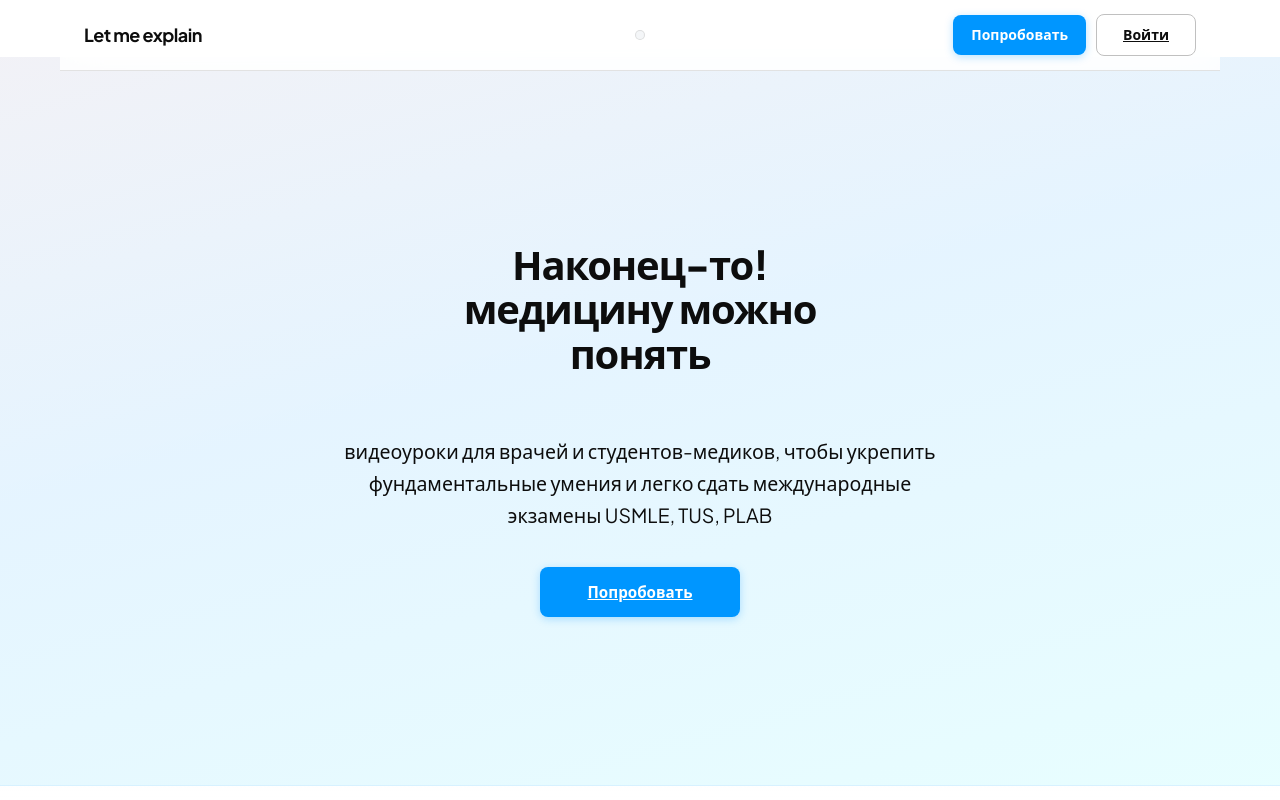
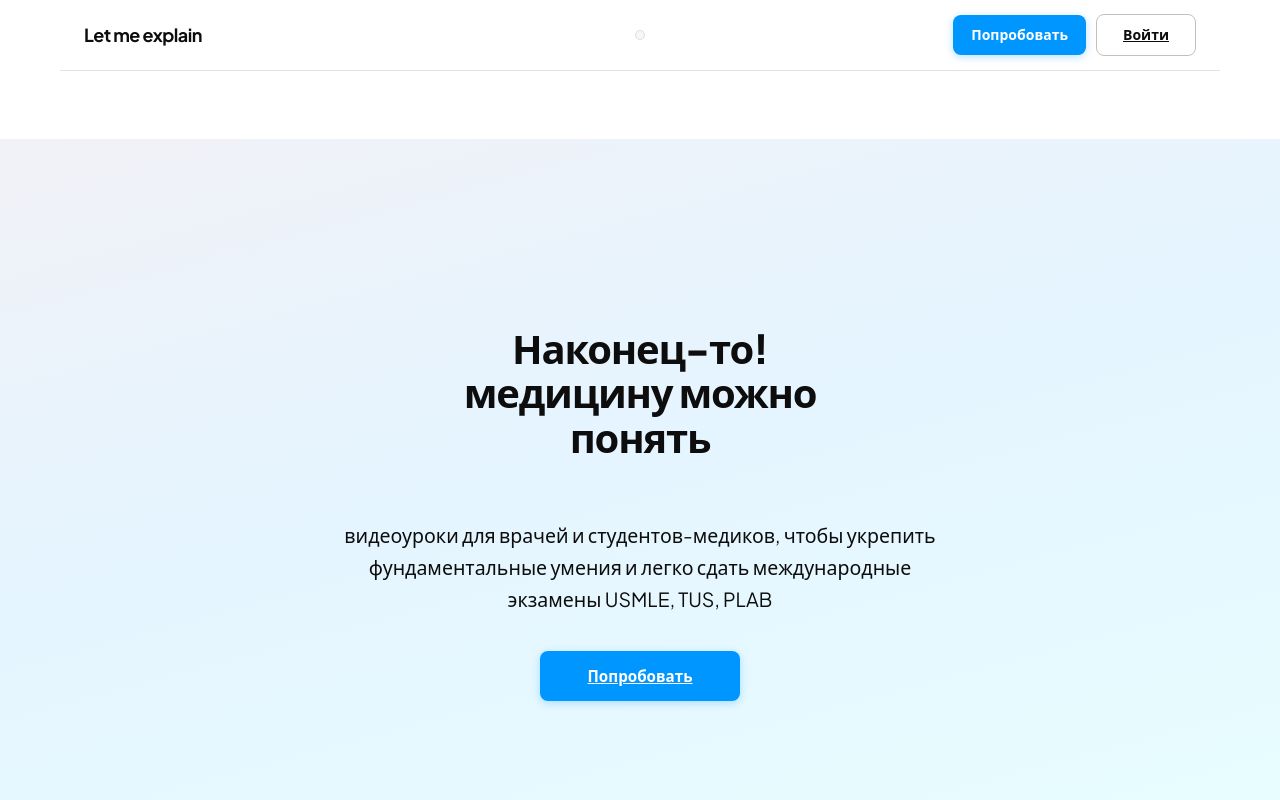
Before and after one commit to isan228/lemeexp, a React (Vite) app in the folder frontend/: page / in a window 1280 px wide. Shown: the top 800 px of the page. Built offline with nearby package versions, Linux system fonts and the light colour scheme.

Commit message:
chore: deploy 2026-06-22T23-56

```diff
--- a/frontend/src/styles/landing-ui.css
+++ b/frontend/src/styles/landing-ui.css
@@ -13,6 +13,7 @@
   --lp-white: #ffffff;
   --lp-radius: 12px;
   --lp-radius-sm: 8px;
+  --landing-header-offset: 68px;
 
   --med-text: var(--lp-black);
   --med-text-secondary: var(--lp-slate);
@@ -55,11 +56,18 @@
 /* —— Header —— */
 
 .landing-marketing .landing-header {
+  position: fixed;
+  top: 0;
+  left: 0;
+  right: 0;
+  z-index: 60;
+  width: 100%;
   padding: 14px 24px;
-  background: rgba(255, 255, 255, 0.82);
+  background: rgba(255, 255, 255, 0.92);
   backdrop-filter: blur(18px);
   -webkit-backdrop-filter: blur(18px);
   border-bottom: 1px solid rgba(211, 211, 211, 0.65);
+  box-sizing: border-box;
 }
 
 .landing-marketing .landing-header-wide {
@@ -71,9 +79,7 @@
   margin: 0 auto;
   width: 100%;
   box-shadow: none;
-  position: sticky;
-  top: 0;
-  z-index: 40;
+  position: static;
   box-sizing: border-box;
 }
 
@@ -214,7 +220,7 @@
 }
 
 .landing-marketing .landing-main-wide {
-  padding-top: 0;
+  padding-top: var(--landing-header-offset);
   font-size: 1.02rem;
 }
 
@@ -226,10 +232,10 @@
   align-items: center;
   justify-content: center;
   text-align: center;
-  min-height: calc(100dvh - 72px);
+  min-height: calc(100dvh - var(--landing-header-offset));
   width: 100%;
   max-width: none;
-  margin: -14px 0 0;
+  margin: 0;
   padding: 48px 32px 64px;
   position: relative;
   box-sizing: border-box;
@@ -989,6 +995,10 @@ a.nav-muted:hover {
 }
 
 @media (max-width: 820px) {
+  .landing-marketing {
+    --landing-header-offset: 56px;
+  }
+
   .landing-marketing .landing-header {
     padding: 10px 16px;
   }
@@ -1023,7 +1033,7 @@ a.nav-muted:hover {
     height: 100dvh;
     max-width: none;
     margin: 0;
-    padding: 88px 28px 32px;
+    padding: calc(var(--landing-header-offset) + 12px) 28px 32px;
     flex-direction: column;
     align-items: stretch;
     justify-content: flex-start;
```
